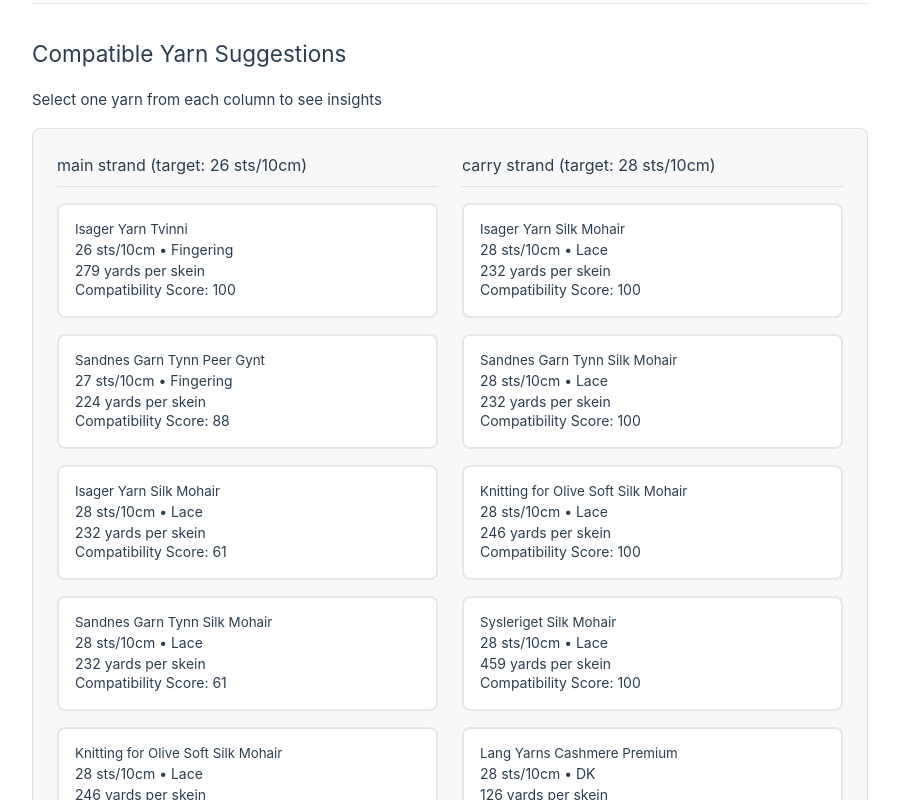
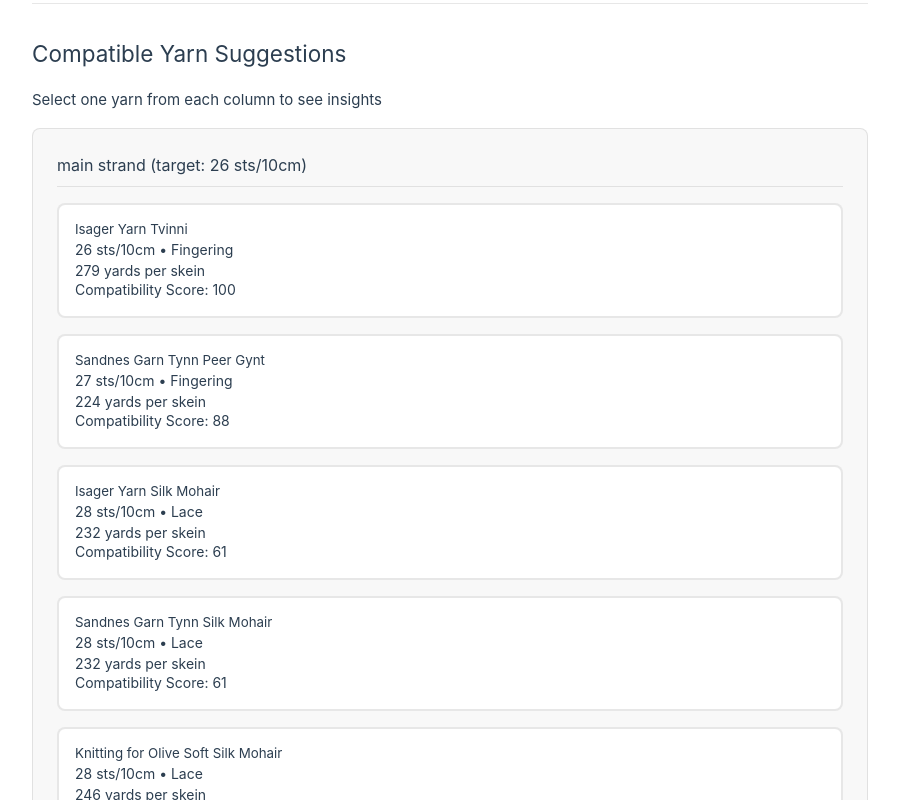
Before and after one commit to madeline-petersen/yarn-helper, a Vue app: page /pattern/1 in a window 1280 px wide. Shown: the part 920-1720 px from the top of the page, without its empty margins (190-1089 px from the left). Built offline with nearby package versions, Linux system fonts and the light colour scheme; the HTML template or start-up script is replaced by a standard one.

Commit message:
fix: remove minimum width constraints from grid layouts
Remove minmax() constraints from yarn columns and selected yarns grids to allow content to shrink properly on smaller screens.

```diff
--- a/src/views/PatternView.vue
+++ b/src/views/PatternView.vue
@@ -696,7 +696,7 @@
 /* Yarn columns layout */
 .yarn-columns {
   display: grid;
-  grid-template-columns: repeat(auto-fit, minmax(250px, 1fr));
+  grid-template-columns: repeat(auto-fit, 1fr);
   gap: 1.5rem;
   background: var(--color-background-soft);
   padding: 1.5rem;
@@ -846,7 +846,7 @@
 
 .selected-yarns-grid {
   display: grid;
-  grid-template-columns: repeat(auto-fit, minmax(250px, 1fr));
+  grid-template-columns: repeat(auto-fit, 1fr);
   gap: 1.5rem;
 }
 
```
